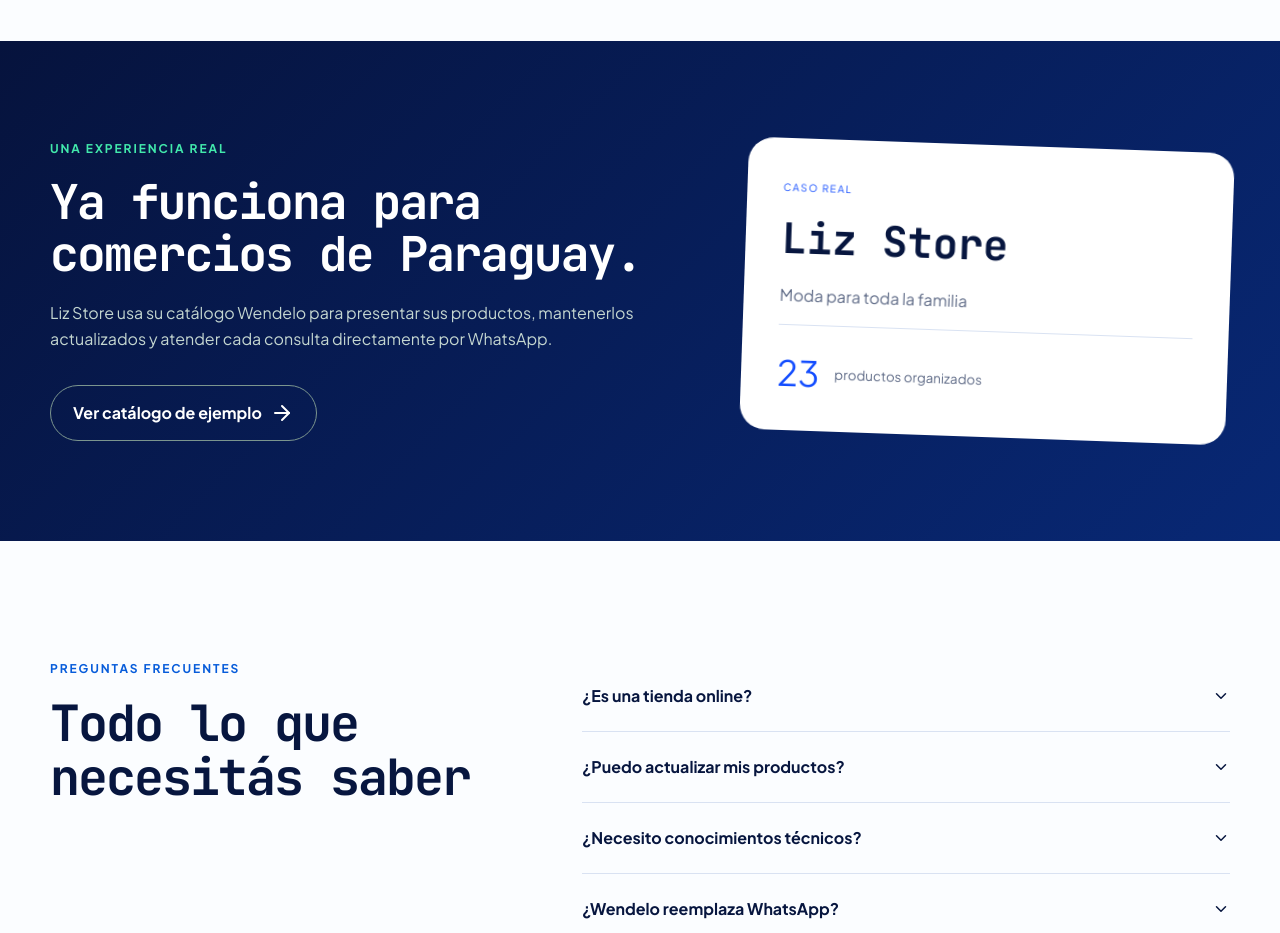
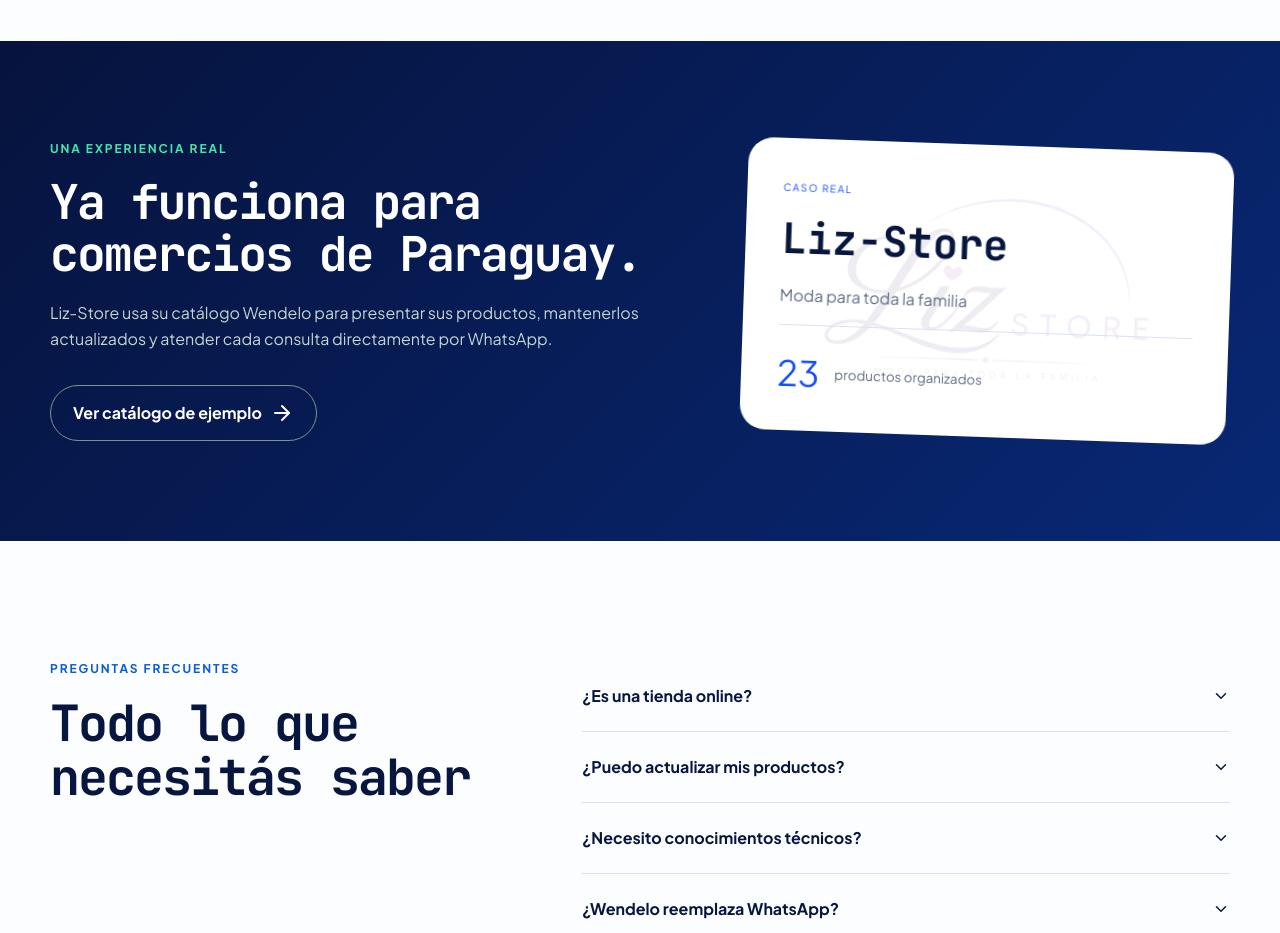
Before and after one commit to DonCrypto86/Wendelo, a Next.js app: page / in a window 1280 px wide. Shown: the part 3780-4713 px from the top of the page. Built offline with nearby package versions, Linux system fonts and the light colour scheme.

Commit message:
Add animated Liz-Store case study watermark

```diff
--- a/app/globals.css
+++ b/app/globals.css
@@ -108,3 +108,29 @@
 @keyframes stepMeshFlow{0%{background-position:0% 0%}50%{background-position:70% 35%}100%{background-position:100% 100%}}
 
 @media(prefers-reduced-motion:reduce){.benefitLogo,.benefitLogo::after,.steps article{animation:none}}
+
+/* Real-client card with a subtle Liz-Store watermark and logo-only shine */
+.demoCard{position:relative;overflow:hidden;isolation:isolate}
+.demoCard::before{
+  content:"";
+  position:absolute;
+  inset:18px;
+  z-index:-2;
+  background:url('/brand/liz-store-logo.png') center/82% auto no-repeat;
+  opacity:.075;
+}
+.demoCard::after{
+  content:"";
+  position:absolute;
+  inset:18px;
+  z-index:-1;
+  pointer-events:none;
+  background:linear-gradient(110deg,transparent 37%,rgba(255,255,255,.05) 44%,rgba(190,131,255,.32) 50%,rgba(255,255,255,.08) 56%,transparent 63%);
+  background-size:300% 100%;
+  background-position:150% 0;
+  -webkit-mask:url('/brand/liz-store-logo.png') center/82% auto no-repeat;
+  mask:url('/brand/liz-store-logo.png') center/82% auto no-repeat;
+  animation:lizLogoShine 10s ease-in-out infinite;
+}
+@keyframes lizLogoShine{0%,60%{background-position:150% 0;opacity:0}64%{opacity:1}80%{background-position:-50% 0;opacity:1}84%,100%{background-position:-50% 0;opacity:0}}
+@media(prefers-reduced-motion:reduce){.demoCard::after{animation:none}}
--- a/app/page.tsx
+++ b/app/page.tsx
@@ -69,7 +69,7 @@
 
     <section className="benefits shell"><div className="benefitVisual"><div className="benefitLogo"><Image src="/brand/wendelo-symbol.png" alt="Símbolo Wendelo" width={260} height={260}/></div></div><div><span className="eyebrow">PENSADO PARA VENDER CERCA</span><h2>Tu vidriera digital, en el bolsillo de cada cliente.</h2><div className="benefitList"><article><Smartphone/><div><h3>Siempre disponible</h3><p>Un enlace permanente que funciona en cualquier celular.</p></div></article><article><Palette/><div><h3>Tu propia identidad</h3><p>Diseño adaptado a los colores, logo y estilo de tu negocio.</p></div></article><article><MessageCircle/><div><h3>Atención personal</h3><p>Cada consulta llega directamente a tu WhatsApp.</p></div></article></div></div></section>
 
-    <section className="demo"><div className="shell demoInner"><div><span className="eyebrow">UNA EXPERIENCIA REAL</span><h2>Ya funciona para comercios de Paraguay.</h2><p>Liz Store usa su catálogo Wendelo para presentar sus productos, mantenerlos actualizados y atender cada consulta directamente por WhatsApp.</p><a className="secondary light" href="https://liz-store-two.vercel.app" target="_blank">Ver catálogo de ejemplo <ArrowRight/></a></div><div className="demoCard"><span>CASO REAL</span><strong>Liz Store</strong><p>Moda para toda la familia</p><div><i>23</i><small>productos organizados</small></div></div></div></section>
+    <section className="demo"><div className="shell demoInner"><div><span className="eyebrow">UNA EXPERIENCIA REAL</span><h2>Ya funciona para comercios de Paraguay.</h2><p>Liz-Store usa su catálogo Wendelo para presentar sus productos, mantenerlos actualizados y atender cada consulta directamente por WhatsApp.</p><a className="secondary light" href="https://liz-store-two.vercel.app" target="_blank">Ver catálogo de ejemplo <ArrowRight/></a></div><div className="demoCard"><span>CASO REAL</span><strong>Liz-Store</strong><p>Moda para toda la familia</p><div><i>23</i><small>productos organizados</small></div></div></div></section>
 
     <section className="faq shell" id="preguntas"><div className="sectionHead"><span className="eyebrow">PREGUNTAS FRECUENTES</span><h2>Todo lo que necesitás saber</h2></div><div className="faqList">{faqs.map(([q,a]) => <details key={q}><summary>{q}<ChevronDown/></summary><p>{a}</p></details>)}</div></section>
 
```
Also changed, not shown: public/brand/liz-store-logo.png (added).
